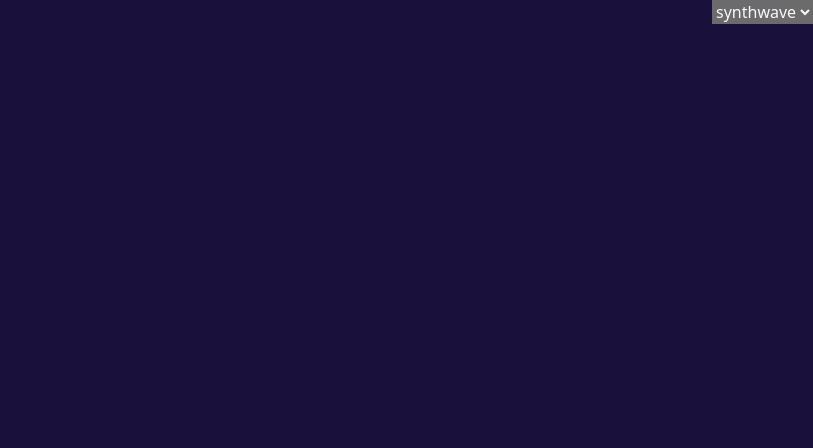
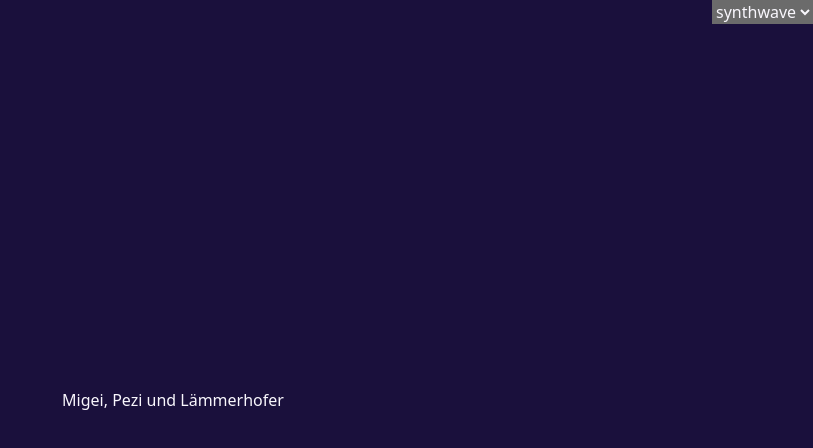
Before and after one commit to johak-at/dark-hak, a SvelteKit app: page /overloading in a window 1280 px wide. Shown: the top 448 px of the page, without its empty margins (467-1280 px from the left). Built offline with nearby package versions, Linux system fonts and the light colour scheme.

Commit message:
Update +page.svelte

```diff
--- a/src/routes/overloading/+page.svelte
+++ b/src/routes/overloading/+page.svelte
@@ -2,3 +2,5 @@
 	/** @type {import('./$types').PageData} */
 	export let data;
 </script>
+
+<h1>Migei, Pezi und Lämmerhofer</h1>
```
